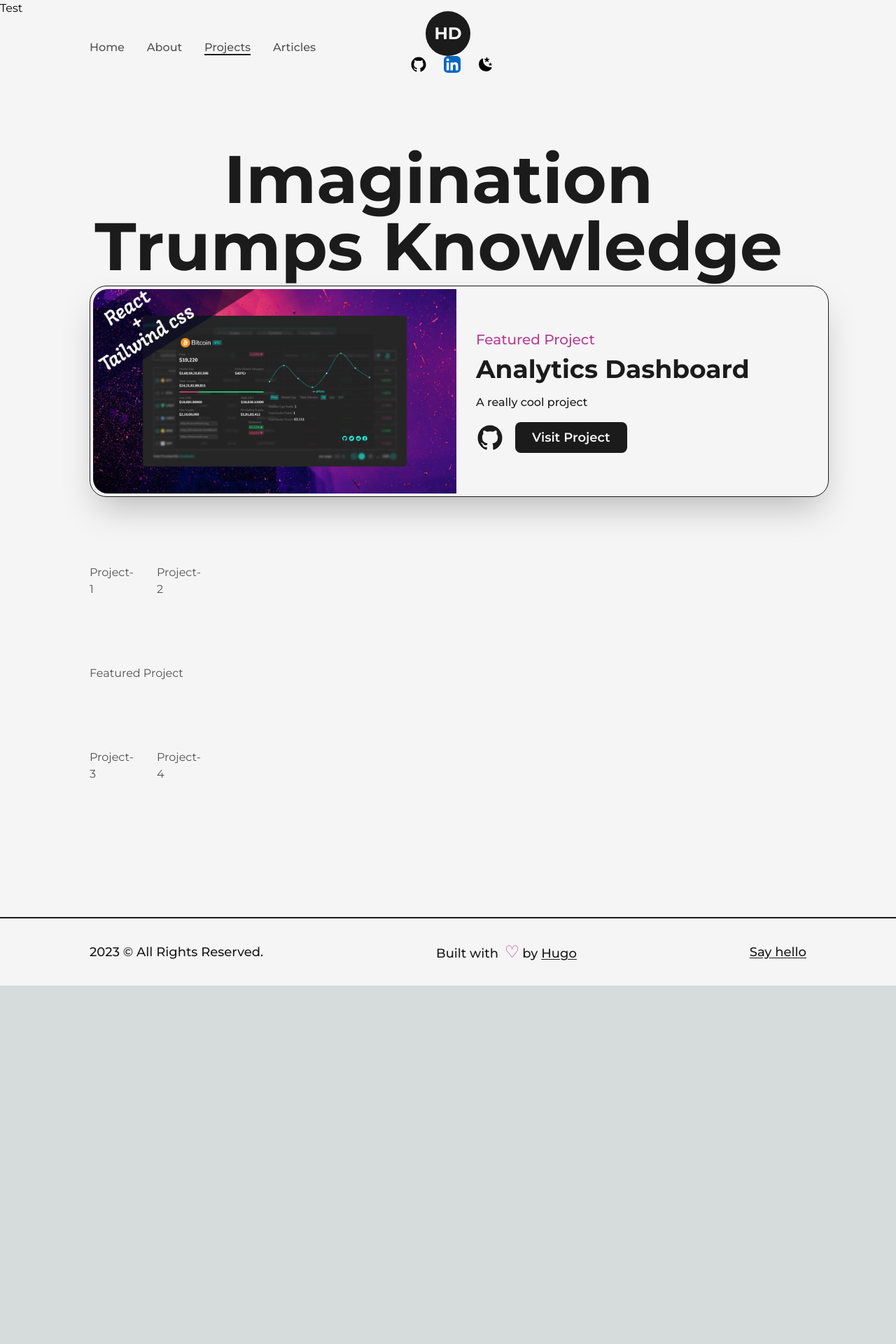
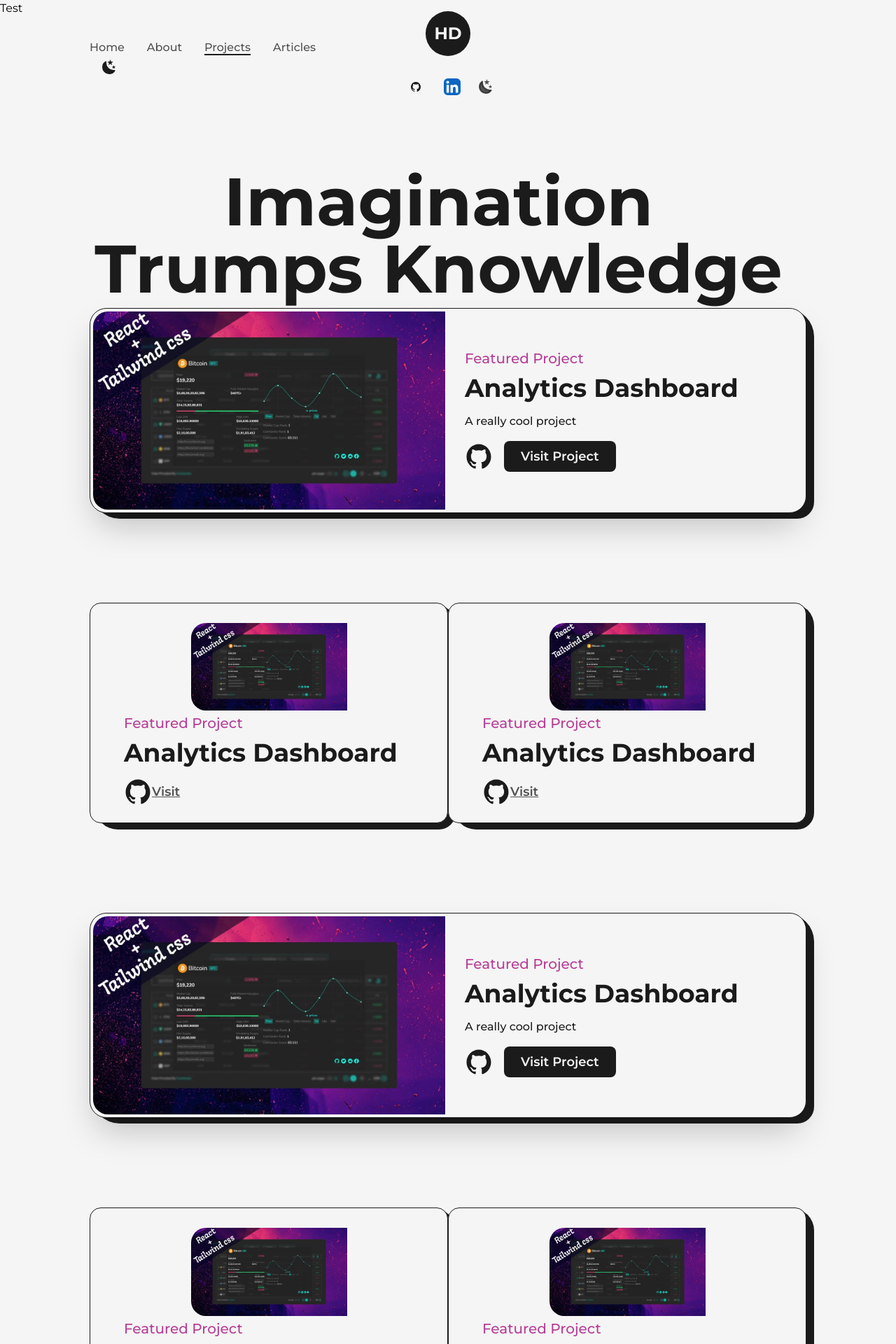
Before and after one commit to HugoDorfling/hugo.dorfling.org, a Next.js app: page /projects in a window 1280 px wide. Shown: the top 1920 px of the page at 70% size. Before the commit the page ends 1408 px from the top, so only its background shows below. Built offline with nearby package versions, Linux system fonts and the light colour scheme.

Commit message:
add dark theme

```diff
--- a/src/components/Layout.tsx
+++ b/src/components/Layout.tsx
@@ -3,7 +3,7 @@ import React from "react";
 const Layout = ({ children, className = "" }: any) => {
   return (
     <div
-      className={`w-full h-full inline-block z-0 bg-light p-32 ${className} `}
+      className={`w-full h-full inline-block z-0 bg-light p-32 ${className} dark:bg-dark`}
     >
       {children}
     </div>
--- a/src/components/Logo.tsx
+++ b/src/components/Logo.tsx
@@ -9,7 +9,9 @@ const Logo = () => {
     <div className="flex items-center justify-center mt-2">
       <MotionLink
         href="/"
-        className="w-16 h-16 bg-dark text-light flex items-center justify-center rounded-full text-2xl font-bold"
+        className="w-16 h-16 bg-dark text-light flex items-center
+        justify-center rounded-full text-2xl font-bold
+        border border-solid border-transparent dark:border-light"
         whileHover={{
           backgroundColor: [
             "#121212",
--- a/src/components/NavBar.tsx
+++ b/src/components/NavBar.tsx
@@ -2,8 +2,15 @@ import Link from "next/link";
 import React from "react";
 import Logo from "./Logo";
 import { useRouter } from "next/router";
-import { GitHubIcon, LightDarkIcon, LinkedInIcon } from "./icons";
+import {
+  GitHubIcon,
+  LightDarkIcon,
+  LinkedInIcon,
+  MoonIcon,
+  SunIcon,
+} from "./icons";
 import { motion } from "framer-motion";
+import useThemeSwitcher from "./useThemeSwitcher";
 
 type CustomLinkProps = {
   href: string;
@@ -21,7 +28,9 @@ const CustomLink = ({ href, title, className = "" }: CustomLinkProps) => {
         className={`h-[2px] inline-block bg-dark
       absolute left-0 -bottom-0.5
       group-hover:w-full transition-[width] ease duration-300
-      ${router.asPath === href ? "w-full" : "w-0"}`}
+      ${router.asPath === href ? "w-full" : "w-0"}
+      dark:bg-light
+      `}
       >
         &nbsp;
       </span>
@@ -30,12 +39,15 @@ const CustomLink = ({ href, title, className = "" }: CustomLinkProps) => {
 };
 
 const NavBar = () => {
+  const [mode, setMode] = useThemeSwitcher();
+
   return (
     <header
       className="w-fu
-     px-32 py-8 font-medium"
+     px-32 py-8 font-medium text-dark/75
+     dark:text-light"
     >
-      <nav className="text-dark/75">
+      <nav className="">
         <CustomLink href="/" title="Home" className="mr-4" />
         <CustomLink href="/about" title="About" className="mx-4" />
         <CustomLink href="/projects" title="Projects" className="mx-4" />
@@ -44,6 +56,18 @@ const NavBar = () => {
       <div className="absolute left-[50%] top-2 translate-x-[-50%]">
         <Logo />
       </div>
+      <button
+        onClick={() => {
+          setMode(mode === "light" ? "dark" : "light");
+        }}
+        className="ml-3 flex items-center justify-center rounded-full p-1"
+      >
+        {mode === "dark" ? (
+          <SunIcon className={"fill-light text-light "} />
+        ) : (
+          <MoonIcon className={"fill-dark text-dark"} />
+        )}
+      </button>
       <nav className="flex items-center justify-center flex-wrap">
         <motion.a
           href="https://github.com/HugoDorfling"
@@ -52,7 +76,7 @@ const NavBar = () => {
           whileTap={{ scale: 0.9 }}
           className="w-6 mx-3"
         >
-          <GitHubIcon />
+          <GitHubIcon className="text-dark shadow-sm" />
         </motion.a>
         <motion.a
           href="https://za.linkedin.com/in/leslie-hugo-dorfling"
--- a/src/components/icons.tsx
+++ b/src/components/icons.tsx
@@ -160,7 +160,7 @@ export const LightDarkIcon = (props: any) => (
   </svg>
 );
 
-export const SunIcon = ({ className, ...rest }) => (
+export const SunIcon = ({ className, ...rest }: any) => (
   <svg
     xmlns="http://www.w3.org/2000/svg"
     width="24"
@@ -338,7 +338,7 @@ export const SunIcon = ({ className, ...rest }) => (
   </svg>
 );
 
-export const MoonIcon = ({ className, ...rest }) => (
+export const MoonIcon = ({ className, ...rest }: any) => (
   <svg
     xmlns="http://www.w3.org/2000/svg"
     width="24"
--- /dev/null
+++ b/src/components/useThemeSwitcher.tsx
@@ -0,0 +1,55 @@
+import React, { useEffect, useState } from "react";
+
+const useThemeSwitcher = () => {
+  const preferDarkQuery = "(prefer-color-scheme: dark)";
+  const [mode, setMode] = useState("");
+
+  useEffect(() => {
+    const mediaQuery = window.matchMedia(preferDarkQuery);
+    const userPref = window.localStorage.getItem("theme");
+
+    const handleChange = () => {
+      if (userPref) {
+        let check = userPref === "dark" ? "dark" : "light";
+        setMode(check);
+        if (check === "dark") {
+          document.documentElement.classList.add("dark");
+        } else {
+          document.documentElement.classList.remove("dark");
+        }
+      } else {
+        let check = mediaQuery.matches ? "dark" : "light";
+        setMode(check);
+        if (check === "dark") {
+          window.localStorage.setItem("theme", "dark");
+          document.documentElement.classList.add("dark");
+        } else {
+          window.localStorage.setItem("theme", "light");
+          document.documentElement.classList.remove("dark");
+        }
+      }
+    };
+
+    mediaQuery.addEventListener("change", handleChange);
+
+    return () => {
+      mediaQuery.removeEventListener("change", handleChange);
+    };
+  }, []);
+
+  useEffect(() => {
+    if (mode === "dark") {
+      window.localStorage.setItem("theme", "dark");
+      document.documentElement.classList.add("dark");
+    } else {
+      window.localStorage.setItem("theme", "light");
+      document.documentElement.classList.remove("dark");
+    }
+  }, [mode]);
+
+  console.log("mode from hook: ", mode);
+
+  return [mode, setMode] as const;
+};
+
+export default useThemeSwitcher;
--- a/src/pages/_app.tsx
+++ b/src/pages/_app.tsx
@@ -18,7 +18,7 @@ export default function App({ Component, pageProps }: any) {
         <link rel="icon" href="/favicon.ico" />
       </Head>
       <main
-        className={`${montserrat.variable} font-mont bg-light w-full min-h-screen`}
+        className={`${montserrat.variable} font-mont bg-light dark:bg-dark w-full min-h-screen`}
       >
         Test
         <NavBar />
--- a/src/pages/about.tsx
+++ b/src/pages/about.tsx
@@ -96,7 +96,7 @@ const About = () => {
               className="col-span-3 relative h-max rounded-2xl border-2 border-solid border-dark
             bg-light p-8"
             >
-              <div className="absolute top-0 -right-3 -z-10 w-[102%] h-[103%] rounded-[2rem] bg-dark" />
+            <div className="absolute top-0 -right-3 -z-10 w-[102%] h-[103%] rounded-[2rem] bg-dark" />
               <Image
                 src={profilePic}
                 alt="hugo"
--- a/src/pages/projects.tsx
+++ b/src/pages/projects.tsx
@@ -11,8 +11,9 @@ const FeaturedProject = ({ type, title, summary, img, link, github }: any) => {
   return (
     <article
       className="w-full flex items-center justify-between
-    rounded-3xl border border-solid border-dark bg-light shadow-2xl"
+    rounded-3xl border border-solid border-dark bg-light shadow-2xl relative"
     >
+      <div className="absolute top-0 -right-3 -z-10 w-[101%] h-[103%] rounded-[2.5rem] bg-dark rounded-br-3xl" />
       <Link
         href={link}
         target="_blank"
@@ -54,6 +55,53 @@ const FeaturedProject = ({ type, title, summary, img, link, github }: any) => {
   );
 };
 
+const Project = ({ type, title, img, link, github }: any) => {
+  return (
+    <article
+      className="w-full flex flex-col items-center justify-center
+    rounded-2xl border border-solid border-dark bg-light p-6 relative"
+    >
+      <div className="absolute top-0 -right-3 -z-10 w-[101%] h-[103%] rounded-[2rem] bg-dark rounded-br-3xl" />
+      <Link
+        href={link}
+        target="_blank"
+        className="w-1/2 cursor-pointer rounded-lg overflow-hidden"
+      >
+        <Image
+          src={img}
+          alt={title}
+          className="w-full h-auto p-1 rounded-tl-[25px] rounded-bl-[25px]"
+        />
+      </Link>
+
+      <div className="w-full flex flex-col items-start justify-between pl-6 ">
+        <span className="text-primary font-medium text-xl">{type}</span>
+        <Link
+          href={link}
+          target="_blank"
+          className="hover:underline underline-offset-2 "
+        >
+          <h2 className="my-2 w-full text-left text-4xl font-bold text-dark">
+            {title}
+          </h2>
+        </Link>
+        <div className="mt-2 flex items-center">
+          <Link className="w-10 text-dark" href={github} target="_blank">
+            <GitHubIcon />
+          </Link>
+          <Link
+            className="text-lg font-semibold underline"
+            href={link}
+            target="_blank"
+          >
+            Visit
+          </Link>
+        </div>
+      </div>
+    </article>
+  );
+};
+
 const Projects = () => {
   return (
     <>
@@ -64,7 +112,7 @@ const Projects = () => {
       <main className="w-full mb-16 flex flex-col items-center justify-center text-dark/75">
         <Layout className="pt-16">
           <AnimatedText text="Imagination trumps knowledge" />
-          <div className="grid grid-cols-12 gap-24">
+          <div className="grid grid-cols-12 gap-y-32">
             <div className="col-span-12">
               <FeaturedProject
                 title="Analytics Dashboard"
@@ -76,11 +124,52 @@ const Projects = () => {
               />
             </div>
 
-            <div className="cols-span-6">Project-1</div>
-            <div className="cols-span-6">Project-2</div>
-            <div className="col-span-12">Featured Project</div>
-            <div className="cols-span-6">Project-3</div>
-            <div className="cols-span-6">Project-4</div>
+            <div className="col-span-6">
+              <Project
+                title="Analytics Dashboard"
+                github="http://github.com/HugoDorfling"
+                img={cryptoImg}
+                link="http://github.com/HugoDorfling"
+                type={"Featured Project"}
+              />
+            </div>
+            <div className="col-span-6">
+              <Project
+                title="Analytics Dashboard"
+                github="http://github.com/HugoDorfling"
+                img={cryptoImg}
+                link="http://github.com/HugoDorfling"
+                type={"Featured Project"}
+              />
+            </div>
+            <div className="col-span-12">
+              <FeaturedProject
+                title="Analytics Dashboard"
+                github="http://github.com/HugoDorfling"
+                img={cryptoImg}
+                link="http://github.com/HugoDorfling"
+                summary={"A really cool project"}
+                type={"Featured Project"}
+              />
+            </div>
+            <div className="col-span-6">
+              <Project
+                title="Analytics Dashboard"
+                github="http://github.com/HugoDorfling"
+                img={cryptoImg}
+                link="http://github.com/HugoDorfling"
+                type={"Featured Project"}
+              />
+            </div>
+            <div className="col-span-6">
+              <Project
+                title="Analytics Dashboard"
+                github="http://github.com/HugoDorfling"
+                img={cryptoImg}
+                link="http://github.com/HugoDorfling"
+                type={"Featured Project"}
+              />
+            </div>
           </div>
         </Layout>
       </main>
--- a/tailwind.config.ts
+++ b/tailwind.config.ts
@@ -6,6 +6,7 @@ module.exports = {
     // Or if using `src` directory:
     "./src/**/*.{js,ts,jsx,tsx,mdx}",
   ],
+  darkMode: "class",
   theme: {
     extend: {
       fontFamily: {
```
Also changed, not shown: src/pages/index.tsx (+1 -6 lines).
